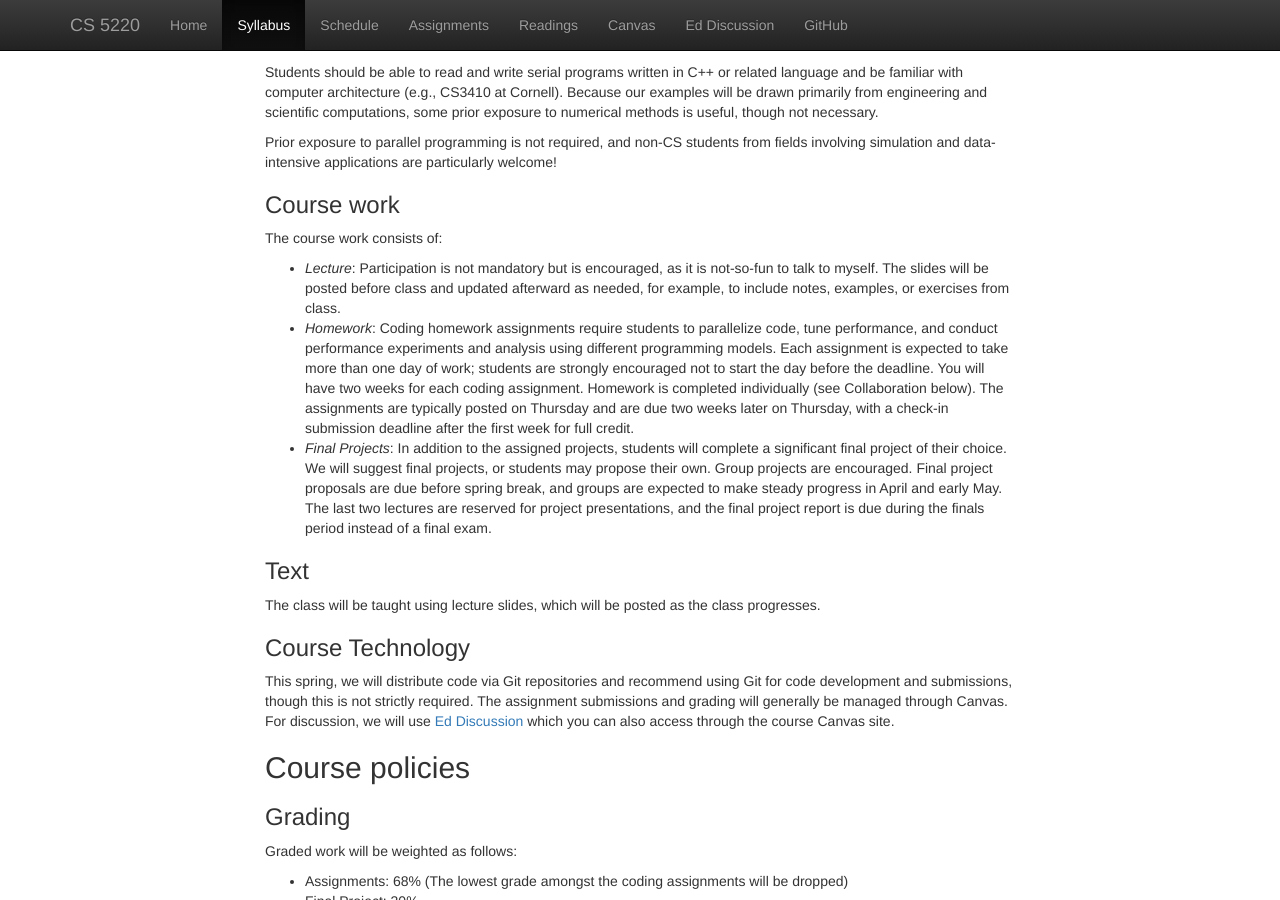
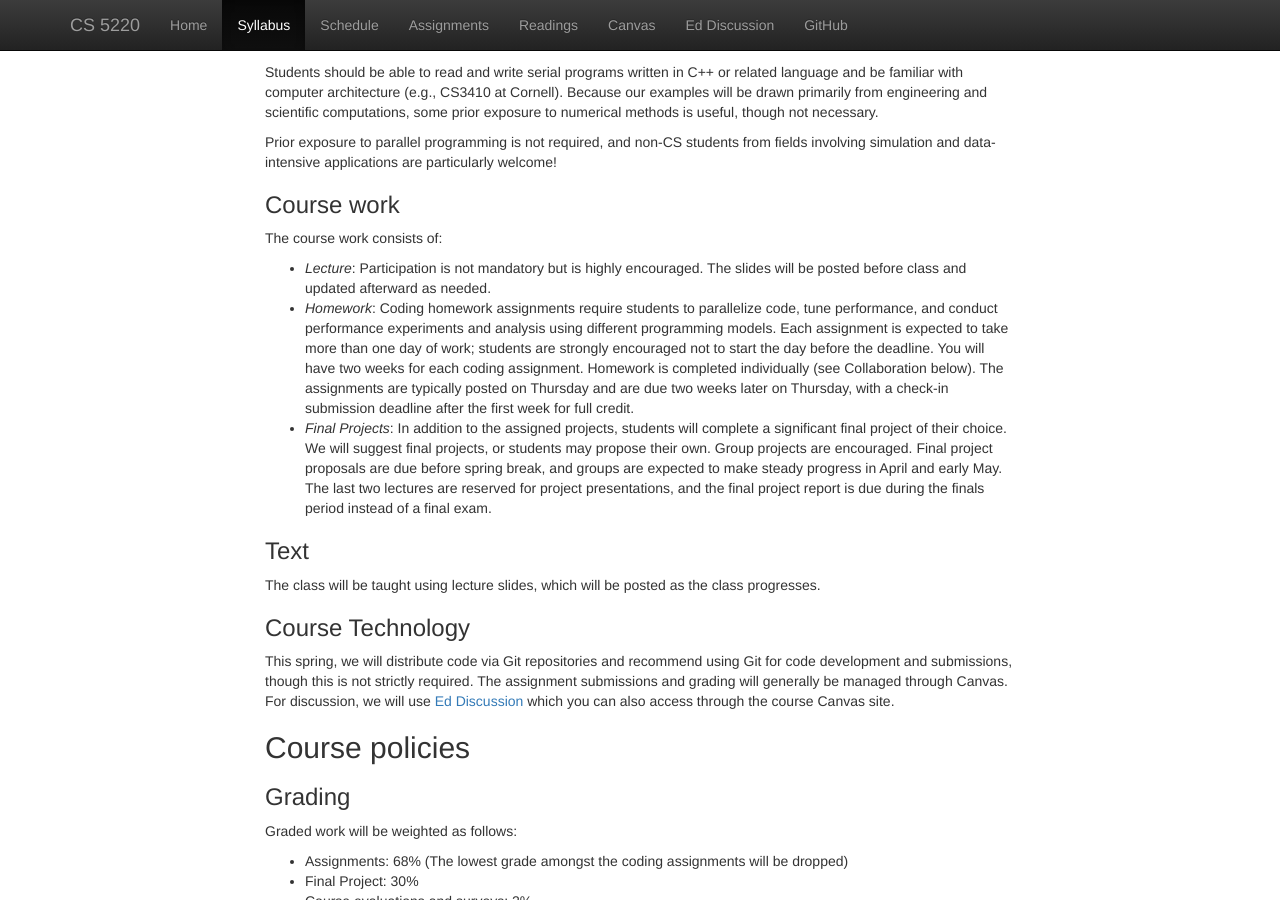
Before and after one commit to cs5220-26sp/web, a Jekyll site: the page built from web/syllabus.md, in a window 1280 px wide and 900 px high, scrolled down 1040 px. Built offline with Jekyll 4.4.1, drawn with Linux system fonts in a browser that asks for light colours; nearby versions of some CDN libraries.

Commit message:
updated syllabus

```diff
--- a/web/syllabus.md
+++ b/web/syllabus.md
@@ -76,7 +76,7 @@
 
 The course work consists of:
 
-- *Lecture*: Participation is not mandatory but is encouraged, as it is not-so-fun to talk to myself. The slides will be posted before class and updated afterward as needed, for example, to include notes, examples, or exercises from class.
+- *Lecture*: Participation is not mandatory but is highly encouraged. The slides will be posted before class and updated afterward as needed.
 - *Homework*: Coding homework assignments require students to parallelize code, tune performance, and conduct performance experiments and analysis using different programming models. Each assignment is expected to take more than one day of work; students are strongly encouraged not to start the day before the deadline. You will have two weeks for each coding assignment. Homework is completed individually (see Collaboration below). The assignments are typically posted on Thursday and are due two weeks later on Thursday, with a check-in submission deadline after the first week for full credit.
 - *Final Projects*: In addition to the assigned projects, students will complete a significant final project of their choice. We will suggest final projects, or students may propose their own. Group projects are encouraged. Final project proposals are due before spring break, and groups are expected to make steady progress in April and early May. The last two lectures are reserved for project presentations, and the final project report is due during the finals period instead of a final exam.
 
```
